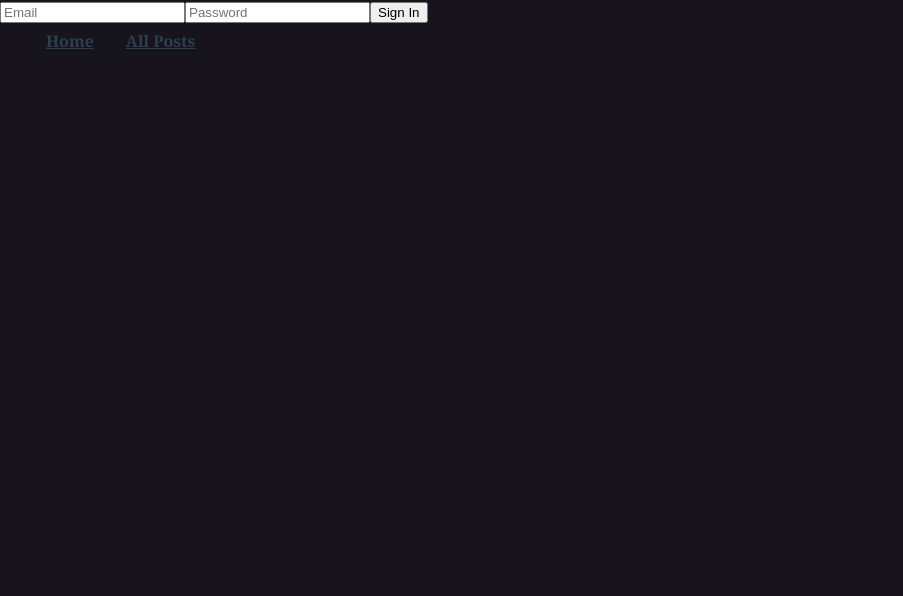
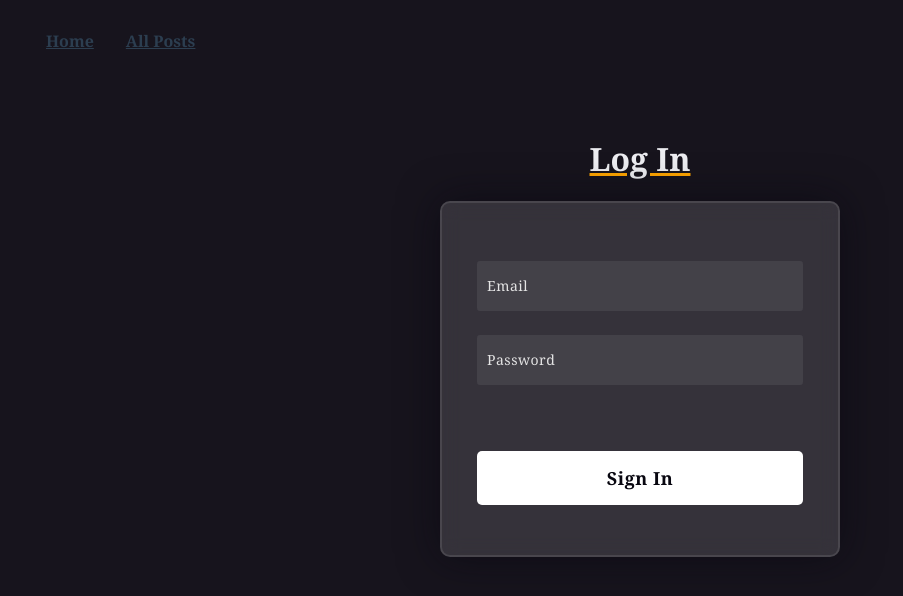
Before and after one commit to sophiasharif/blog, a Vue app: page /login in a window 1280 px wide. Shown: the top 596 px of the page, without its empty margins (0-903 px from the left). Built offline with nearby package versions, Linux system fonts and the light colour scheme; no server answers; the database is empty; the HTML template or start-up script is replaced by a standard one.

Commit message:
styled login form

```diff
--- a/src/views/LoginView.vue
+++ b/src/views/LoginView.vue
@@ -1,10 +1,13 @@
 <template>
+  <div class="wrapper">
+    <h1>Log In</h1>
     <form>
       <input type="text" placeholder="Email" v-model="email" />
       <input type="text" placeholder="Password" v-model="password" />
+      <button @click.prevent="signIn">Sign In</button>
       <div class="error" v-if="error">{{ errorMsg }}</div>
-  <button @click.prevent="signIn">Sign In</button>
     </form>
+  </div>
 </template>
 
 <script>
@@ -17,8 +20,8 @@ export default {
       email: "",
       password: "",
       error: false,
-      errorMsg: "Login failed.",
-      isPending: false
+      errorMsg: "Incorrect Credentials.",
+      isPending: false,
     };
   },
   methods: {
@@ -38,4 +41,71 @@ export default {
 };
 </script>
 
-<style></style>
+<style scoped>
+.wrapper {
+  height: 100vh;
+  display: flex;
+  justify-content: center;
+  align-items: center;
+  flex-direction: column;
+}
+h1 {
+  text-decoration: underline;
+  text-decoration-color: var(--accent);
+}
+div.error {
+  display: grid;
+  place-items: center;
+  border: 1px solid #e84e4f;
+  background: #9c2b2e;
+  padding: 0.75rem;
+  border-radius: 8px;
+}
+form {
+  display: flex;
+  flex-direction: column;
+  margin-bottom: 10%;
+  gap: 1rem;
+}
+input {
+  display: block;
+  height: 50px;
+  width: 100%;
+  background-color: rgba(255, 255, 255, 0.07);
+  border-radius: 3px;
+  padding: 0 10px;
+  margin-top: 8px;
+  font-size: 14px;
+  font-weight: 300;
+}
+::placeholder {
+  color: #e5e5e5;
+}
+form {
+  width: 400px;
+  background-color: rgba(255, 255, 255, 0.13);
+  border-radius: 10px;
+  backdrop-filter: blur(10px);
+  border: 2px solid rgba(255, 255, 255, 0.1);
+  box-shadow: 0 0 40px rgba(8, 7, 16, 0.6);
+  padding: 50px 35px;
+}
+form * {
+  font-family: Georgia, "Times New Roman", Times, serif;
+  color: #ffffff;
+  letter-spacing: 0.5px;
+  outline: none;
+  border: none;
+}
+button {
+  margin-top: 50px;
+  width: 100%;
+  background-color: #ffffff;
+  color: #080710;
+  padding: 15px 0;
+  font-size: 18px;
+  font-weight: 600;
+  border-radius: 5px;
+  cursor: pointer;
+}
+</style>
```
Lines whose indentation alone changed are shown as unchanged.
